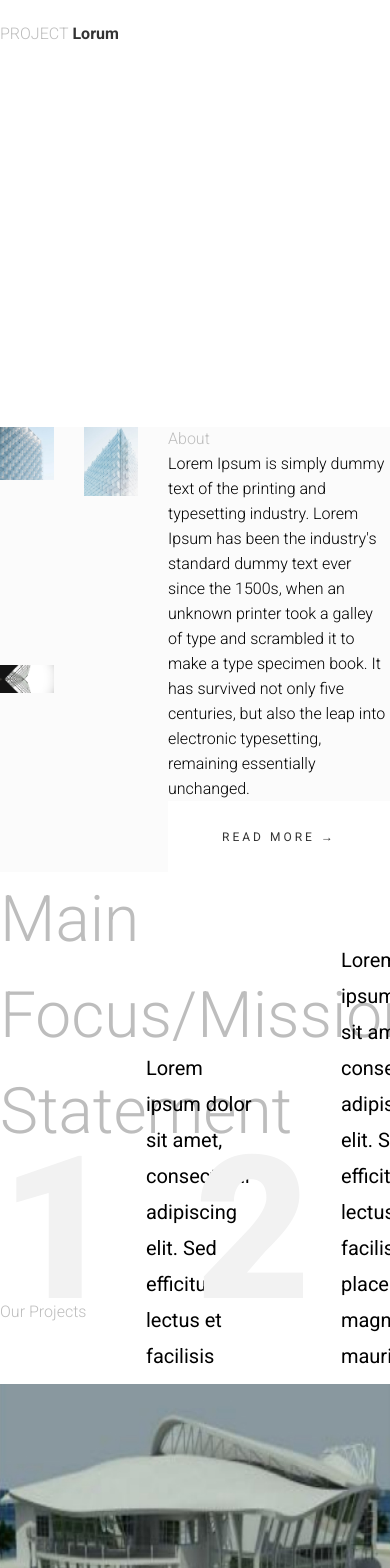
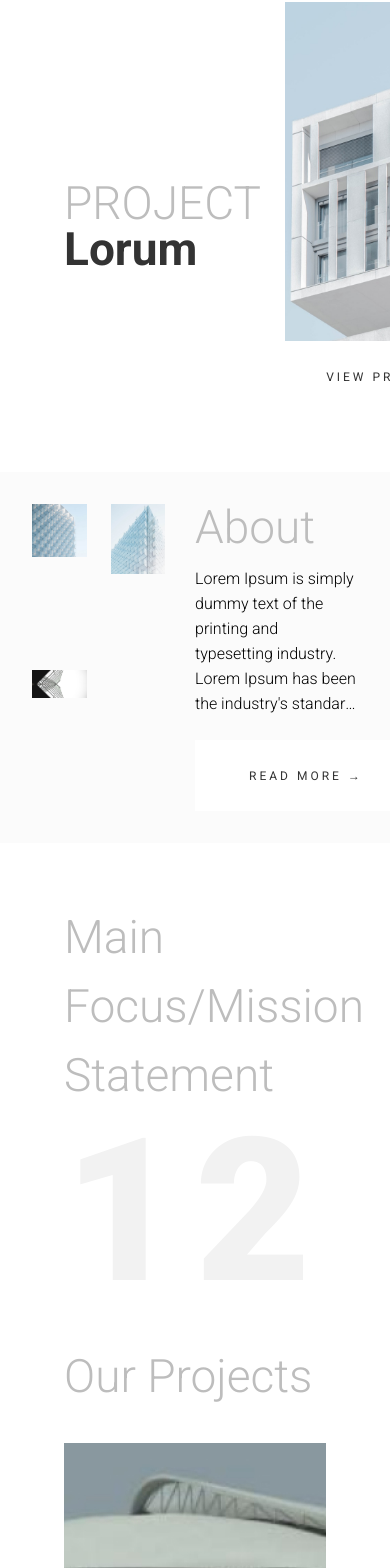
Before and after one commit to ronaldtech051/React-Figma-Website-of-architects, a Next.js app: page / in a window 390 px wide. Shown: the part 100-1668 px from the top of the page. Built offline with nearby package versions, Linux system fonts and the light colour scheme.

Commit message:
Add homepage responsiveness for laptop and tablet

```diff
--- a/app/page.tsx
+++ b/app/page.tsx
@@ -6,7 +6,7 @@ import Projects from "@/components/Projects";
 
 export default function Home() {
   return (
-    <main className="w-full bg-white xl:px-[135px] pb-[120px]">
+    <main className="w-full bg-white xl:px-[135px] lg:px-16 xl:pb-[120px] pb-16">
       <Hero />
       <About />
       <Mission />
--- a/components/About.tsx
+++ b/components/About.tsx
@@ -2,23 +2,35 @@ import React from "react";
 import Button from "./ui/Button";
 import Image from "next/image";
 
-import image1 from "@/public/about/image1.jpg"
-import image2 from "@/public/about/image2.jpg"
-import image3 from "@/public/about/image3.jpg"
+import image1 from "@/public/about/image1.jpg";
+import image2 from "@/public/about/image2.jpg";
+import image3 from "@/public/about/image3.jpg";
 
 export default function About() {
   return (
-    <section className="flex bg-woa-white-100 xl:mt-[120px] xl:h-[435px] xl:p-[30px] gap-[30px]">
-      <div className="grid grid-flow-col grid-rows-2 grid-cols-2 gap-[30px] relative">
-        <Image src={image1} width={270} height={265} alt="..."/>
-        <Image src={image3} width={270} height={140}  className="xl:mt-[95px]" alt="..."/>
-        <Image src={image2} width={270} height={345} alt="..."/>
+    <section className="mt-[60px] flex h-auto gap-[30px] bg-woa-white-100 p-8 lg:mx-0 md:mx-16 md:h-[380px] lg:h-[435px] xl:mt-[120px] xl:p-[30px]">
+      <div className="relative grid grid-flow-col grid-cols-2 grid-rows-2 gap-6 lg:gap-[30px] xl:pl-[70px]">
+        <Image src={image1} width={270} height={265} alt="..." />
+        <Image
+          src={image3}
+          width={270}
+          height={140}
+          className="mt-0 lg:mt-[50px] xl:mt-[95px]"
+          alt="..."
+        />
+        <Image
+          src={image2}
+          width={270}
+          height={345}
+          className="md:mt-[30px]"
+          alt="..."
+        />
       </div>
-      <div className="w-[400px]">
-        <h2 className="font-light text-woa-white-400 xl:text-[64px]">
+      <div className="w-1/2 xl:w-[400px] xl:pr-[10px]">
+        <h2 className="pb-4 text-6xl text-[46px] font-light leading-none text-woa-white-400 lg:text-[64px]">
           About
         </h2>
-        <p className="text-base font-light leading-[25px] text-black">
+        <p className="line-clamp-6 text-base font-light leading-[25px] text-black lg:line-clamp-none">
           Lorem Ipsum is simply dummy text of the printing and typesetting
           industry. Lorem Ipsum has been the industry&apos;s standard dummy text
           ever since the 1500s, when an unknown printer took a galley of type
@@ -26,7 +38,7 @@ export default function About() {
           only five centuries, but also the leap into electronic typesetting,
           remaining essentially unchanged.
         </p>
-        <Button variant="white" className="xl:mt-[30px]">
+        <Button variant="white" className="mt-6 xl:mt-[48px]">
           READ MORE &rarr;
         </Button>
       </div>
--- a/components/Contact.tsx
+++ b/components/Contact.tsx
@@ -5,11 +5,11 @@ import Button from "./ui/Button";
 
 export default function Contact() {
   return (
-    <div className="xl:mt-[120px]">
-      <h2 className="font-light leading-none text-woa-white-400 xl:text-[64px] ">
+    <div className="xl:mt-[120px] mt-[60px] lg:px-0 px-16">
+      <h2 className="font-light leading-none text-woa-white-400 lg:text-[64px] text-5xl ">
         Contact Us
       </h2>
-      <div className="mt-[22px] flex gap-[30px]">
+      <div className="mt-[22px] flex lg:gap-[30px] gap-2">
         <form action="" className="flex flex-col gap-[10px]">
           <input
             type="text"
@@ -36,7 +36,7 @@ export default function Contact() {
             className="h-[147px] w-[391px] resize-none bg-woa-white-200 pl-[21px] pt-[14px]"
             placeholder="Message *"
           ></textarea>
-          <Button variant="black" className="xl:mt-[77px]">
+          <Button variant="black" className="xl:mt-[77px] mt-9">
             SEND EMAIL &rarr;
           </Button>
         </form>
@@ -45,6 +45,7 @@ export default function Contact() {
             src={image}
             alt="Guy holding a phone to his ear"
             fill
+            sizes="50vw"
             className="object-cover"
           />
         </div>
--- a/components/Hero.tsx
+++ b/components/Hero.tsx
@@ -4,15 +4,13 @@ import Button from "./ui/Button";
 
 export default function Hero() {
   return (
-    <div className="flex w-full xl:justify-between">
-      <div className="flex flex-col justify-end">
-        <h1 className="leading-[64px] xl:w-[278px] xl:text-[64px]">
+    <div className="flex w-full justify-between px-16 lg:px-0 gap-6">
+      <div className="flex flex-col justify-end ">
+        <h1 className="text-[46px] leading-[46px] lg:w-[278px] lg:text-[64px] lg:leading-[64px]">
           <span className="font-light text-woa-white-400">PROJECT</span>{" "}
-          <span className="font-bold text-woa-black-700 xl:text-[64px]">
-            Lorum
-          </span>
+          <span className="font-bold text-woa-black-700">Lorum</span>
         </h1>
-        <div className="h-[361px]"></div>
+        <div className="lg:h-[280px] xl:h-[361px] h-[140px]"></div>
       </div>
       <div>
         <CarouselItem
@@ -35,9 +33,17 @@ function CarouselItem({
   alt: string;
 }) {
   return (
-    <div className="relative xl:h-[829px] xl:w-[770px]">
-      <Image src={imageUrl} alt={alt} fill className="object-cover" />
-      <Button absolute variant='white'>VIEW PROJECT &rarr;</Button>
+    <div className="relative h-[410px] w-[410px] lg:h-[580px] lg:w-[580px] xl:h-[829px] xl:w-[770px]">
+      <Image
+        src={imageUrl}
+        alt={alt}
+        fill
+        className="object-cover"
+        sizes="80vw"
+      />
+      <Button absolute variant="white">
+        VIEW PROJECT &rarr;
+      </Button>
     </div>
   );
 }
--- a/components/Mission.tsx
+++ b/components/Mission.tsx
@@ -3,11 +3,11 @@ import React from "react";
 
 export default function Mission() {
   return (
-    <section className="xl:mt-[120px]">
-      <h2 className="text-[64px] font-light text-woa-white-400 leading-normal">
+    <section className="mt-[60px] px-16 lg:px-0 xl:mt-[120px]">
+      <h2 className="text-[46px] font-light leading-normal text-woa-white-400 lg:text-[64px]">
         Main Focus/Mission Statement
       </h2>
-      <div className="grid grid-cols-2 xl:mt-[62px] content-start">
+      <div className="mt-[32px] grid grid-cols-2 content-start xl:mt-[62px]">
         <MissionItem
           missionNumber="1"
           text="Lorem ipsum dolor sit amet, consectetur adipiscing elit. Sed efficitur, lectus et facilisis placerat."
@@ -32,11 +32,16 @@ function MissionItem({
   tight?: boolean;
 }) {
   return (
-    <p className="flex h-[140px] items-center  gap-[30px]">
+    <p className="flex h-[140px] items-center gap-4 lg:gap-[30px]">
       <span className="text-[200px] font-[900] text-woa-white-300">
         {missionNumber}
       </span>
-      <span className={cn({ "xl:w-[279px]": tight }, "text-[20px] leading-9")}>
+      <span
+        className={cn(
+          { "w-auto lg:w-[279px]": tight },
+          "line-clamp-5 text-lg leading-normal lg:line-clamp-none lg:text-xl lg:leading-9",
+        )}
+      >
         {text}
       </span>
     </p>
--- a/components/Projects.tsx
+++ b/components/Projects.tsx
@@ -5,11 +5,11 @@ import { cn } from "@/lib/utils";
 
 export default function Projects() {
   return (
-    <section className="xl:mt-[120px]">
-      <h2 className="font-light leading-normal text-woa-white-400 xl:text-[64px]">
+    <section className="mt-[60px] xl:mt-[120px] lg:px-0 px-16">
+      <h2 className="font-light leading-normal text-woa-white-400 lg:text-[64px] text-[46px]">
         Our Projects
       </h2>
-      <div className="mt-[60px] flex flex-wrap gap-[30px]">
+      <div className="mt-8 flex flex-wrap gap-[30px] xl:mt-[60px]">
         <ProjectItem
           imageUrl="/projects/projectitem1.jpg"
           projectName="Sample Project 1"
@@ -41,8 +41,13 @@ export default function Projects() {
           widthClass="w-[370px]"
         />
       </div>
-      <div className="flex justify-end w-full">
-        <Button variant="black" className="mt-[30px]" type="link" href="/projects">
+      <div className="flex w-full justify-end">
+        <Button
+          variant="black"
+          className="mt-[30px]"
+          type="link"
+          href="/projects"
+        >
           ALL PROJECTS &rarr;
         </Button>
       </div>
@@ -62,8 +67,14 @@ function ProjectItem({
   widthClass?: string;
 }) {
   return (
-    <div className={cn(widthClass, "relative h-[255px]")}>
-      <Image src={imageUrl} alt={projectName} fill />
+    <div className={cn(widthClass, "relative h-[255px] flex-auto")}>
+      <Image
+        src={imageUrl}
+        alt={projectName}
+        fill
+        className="object-cover"
+        sizes="(max-width: 768px) 100vw, (max-width: 1200px) 50vw, 33vw"
+      />
       <a
         href={link}
         className="absolute flex h-full w-full flex-col  p-[20px] text-white opacity-0 transition-opacity hover:bg-zinc-800/90 hover:opacity-100"
```
